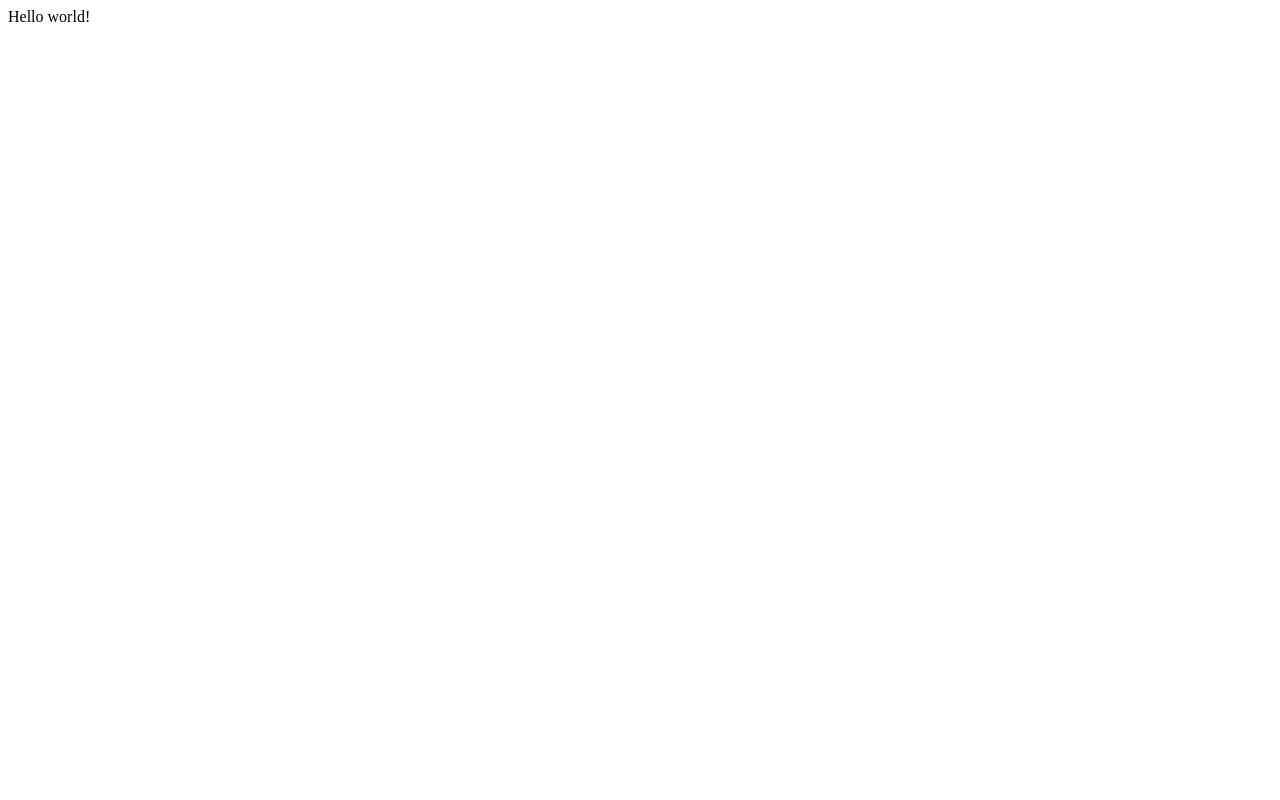
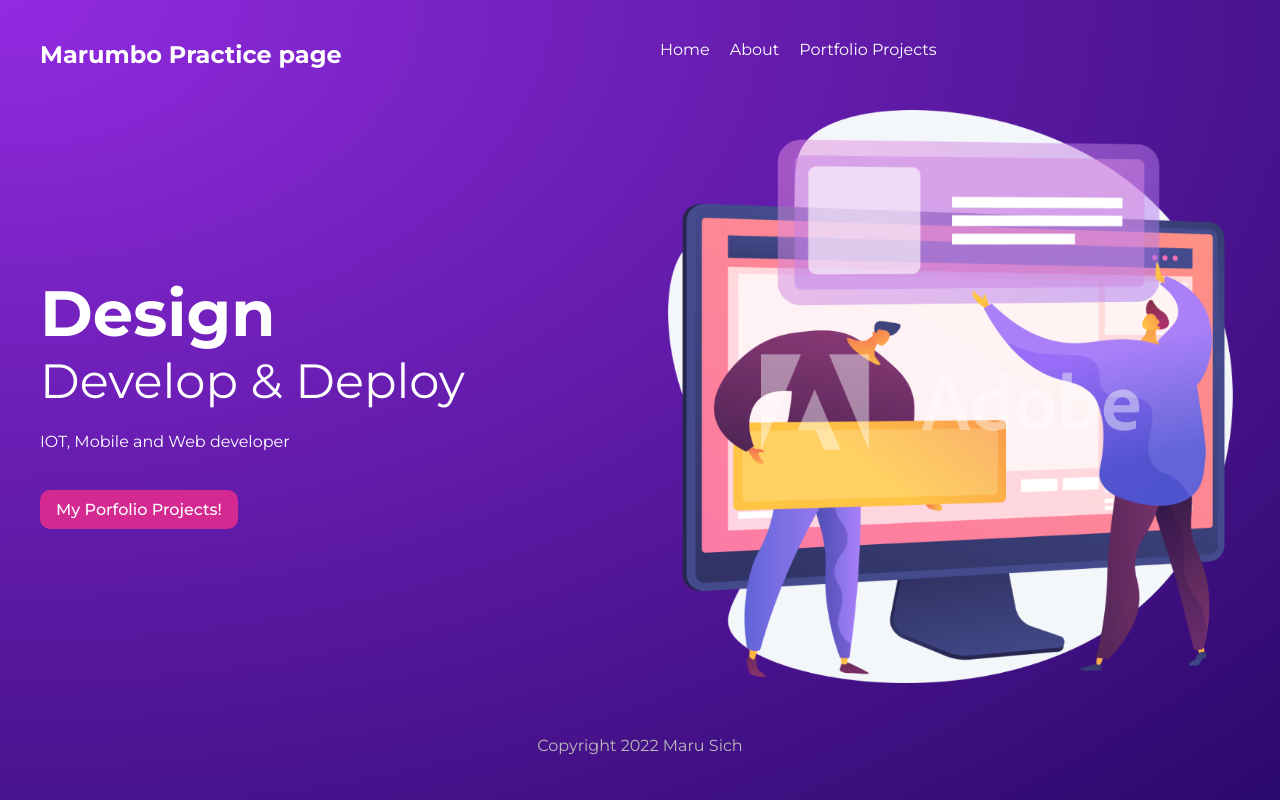
Before and after one commit to Marumbo/gatsby-practice, a Gatsby site: page / in a window 1280 px wide. Built offline with nearby package versions, Linux system fonts and the light colour scheme; Gatsby itself is replaced by a stand-in of ours.

Commit message:
initial commit of practice to master

```diff
--- a/gatsby-config.js
+++ b/gatsby-config.js
@@ -7,4 +7,9 @@
 module.exports = {
   /* Your site config here */
   plugins: [],
+  siteMetadata: {
+    title:'Marumbo Practice page',
+    description :'Web development portfolio page',
+    copyright: 'This website is a copyright 2022 Man Maru'
+  }
 }
--- /dev/null
+++ b/src/components/Footer.js
@@ -0,0 +1,9 @@
+import React from "react"
+
+export default function Footer() {
+  return (
+    <footer>
+      <p>Copyright 2022 Maru Sich</p>
+    </footer>
+  )
+}
--- /dev/null
+++ b/src/components/Layout.js
@@ -0,0 +1,14 @@
+import React from "react"
+import Footer from "./Footer"
+import Navbar from "./Navbar"
+import '../styles/global.css'
+
+export default function Layout({ children }) {
+  return (
+    <div className="layout">
+      <Navbar />
+      <div className="content">{children}</div>
+      <Footer />
+    </div>
+  )
+}
--- /dev/null
+++ b/src/components/Navbar.js
@@ -0,0 +1,33 @@
+import { graphql, Link, useStaticQuery } from "gatsby"
+import React from "react"
+
+const Navbar = () => {
+
+  const data = useStaticQuery(graphql`
+    query SiteQuery {
+      site {
+        siteMetadata {
+          title
+        }
+      }
+    }
+  `)
+
+  const {title} = data.site.siteMetadata
+
+  return (
+    <nav>
+
+
+        <h2>{title}</h2>
+
+      <div className="Link">
+        <Link to="/">Home</Link>
+        <Link to="/about">About</Link>
+        <Link to="/projects">Portfolio Projects</Link>
+      </div>
+    </nav>
+  )
+}
+
+export default Navbar
--- a/src/pages/index.js
+++ b/src/pages/index.js
@@ -1,5 +1,41 @@
+import { graphql, Link } from "gatsby"
 import React from "react"
+import Layout from "../components/Layout"
+import * as styles from "../styles/home.module.css"
 
-export default function Home() {
-  return <div>Hello world!</div>
+export default function Home({data}) {
+
+  //console.log(data);
+
+  const {title, description, copyright} = data.site.siteMetadata
+
+ // console.log(title);
+
+  return (
+    <Layout>
+      <section className={styles.header}>
+        <div>
+          <h2>Design</h2>
+          <h3>Develop & Deploy</h3>
+          <p>IOT, Mobile and Web developer</p>
+          <Link className={styles.btn} to="/projects">
+            My Porfolio Projects!
+          </Link>
+        </div>
+        <img src="/banner.png" alt="banner" style={{ maxWidth: "100%" }} />
+      </section>
+    </Layout>
+  )
 }
+
+export const query = graphql`
+  query MyQuery {
+    site {
+      siteMetadata {
+        copyright
+        description
+        title
+      }
+    }
+  }
+`
--- /dev/null
+++ b/src/styles/global.css
@@ -0,0 +1,50 @@
+@import url('https://fonts.googleapis.com/css2?family=Montserrat:wght@300;400;500;700&display=swap');
+
+* {
+  margin: 0;
+  padding: 0;
+  text-decoration: none;
+  font-family: "Montserrat";
+  color: white;
+}
+html, body {
+  min-height: 100%;
+}
+body {
+  background: radial-gradient(at top left, rgba(146,43,225,1) 0%, rgba(43,9,107,1) 100%);
+  background-repeat: no-repeat;
+}
+p {
+  margin: 16px auto;
+  line-height: 1.5em;
+}
+
+/* layout & nav */
+.layout {
+  max-width: 1200px;
+  margin: 0 auto;
+}
+nav {
+  display: grid;
+  grid-template-columns: 1fr 1fr;
+  margin: 40px auto;
+}
+nav .links {
+  display: inline-block;
+  text-align: right;
+}
+nav a {
+  display: inline-block;
+  margin-left: 20px;
+  font-weight: 400;
+  padding-bottom: 8px;
+  border-bottom: 3px solid transparent;
+}
+nav a:hover {
+  border-color: white;
+}
+footer p{
+  text-align: center;
+  color: #bbb;
+  margin: 40px auto;
+}
--- /dev/null
+++ b/src/styles/home.module.css
@@ -0,0 +1,22 @@
+.header {
+    display: grid;
+    grid-template-columns: 1fr 1fr;
+    grid-gap: 40px;
+    align-items: center;
+  }
+  .header h2 {
+    font-size: 4em;
+  }
+  .header h3 {
+    font-size: 3em;
+    font-weight: 400;
+    margin-bottom: 20px;
+  }
+  .btn {
+    display: inline-block;
+    background: #D42990;
+    padding: 10px 16px;
+    border-radius: 10px;
+    margin-top: 20px;
+    font-weight: 500;
+  }
```
Also changed, not shown: src/pages/404.js (added, +13 -0 lines), src/pages/about.js (added, +17 -0 lines), src/pages/projects/index.js (added, +14 -0 lines), src/styles/projects.module.css (added, +11 -0 lines), static/banner.png (added).
